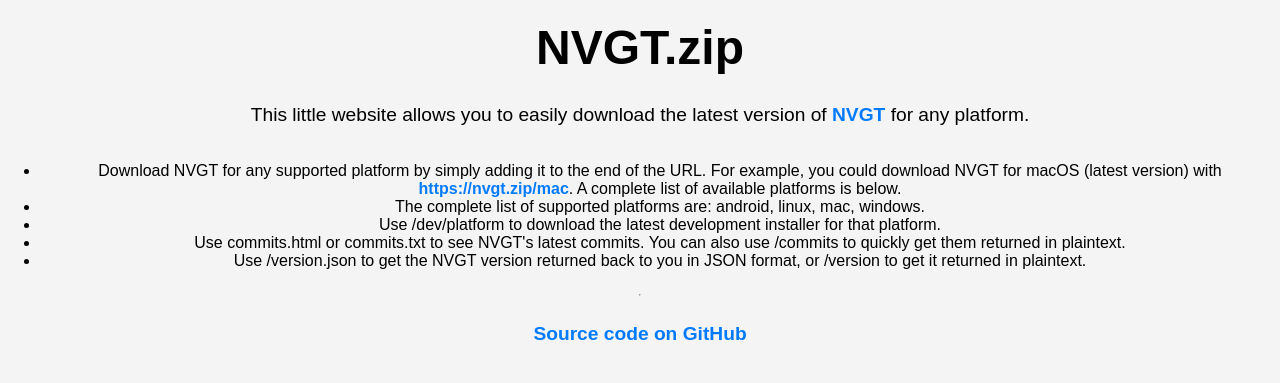
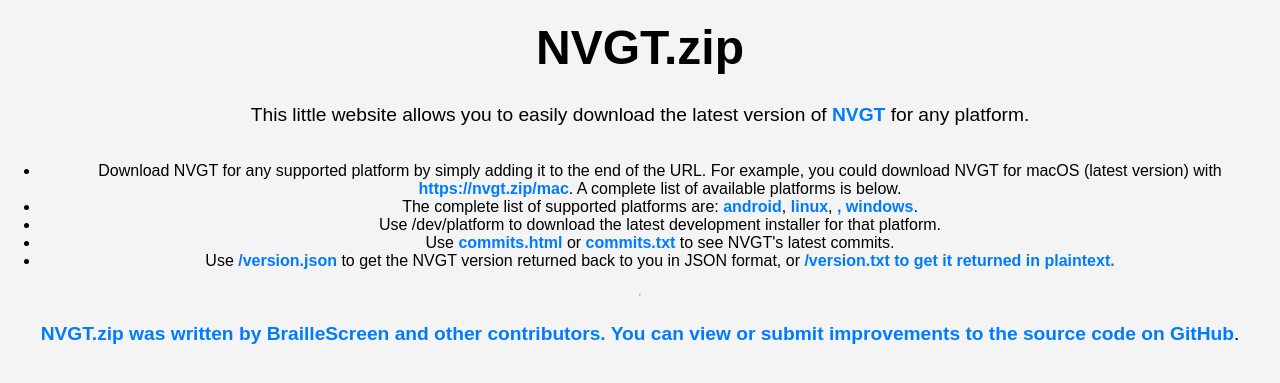
Before and after one commit to braillescreen/nvgt.zip, a Flask app: page / in a window 1280 px wide. Shown: the part 224-607 px from the top of the page. Run offline with Flask 3, Linux system fonts and the light colour scheme.

Commit message:
Improve homepage, add commits.txt endpoint

```diff
--- a/app.py
+++ b/app.py
@@ -91,6 +91,7 @@
 
 
 @app.route("/version")
+@app.route("/version.txt")
 def version_raw() -> ResponseReturnValue:
 	"""Return the latest version as raw text."""
 	return config.version_cache.get_or_fetch(fetch_nvgt_version)
--- a/templates/index.html
+++ b/templates/index.html
@@ -41,13 +41,13 @@
 		<p>This little website allows you to easily download the latest version of <a href="https://nvgt.gg">NVGT</a> for any platform.</p>
 		<ul>
 			<li>Download NVGT for any supported platform by simply adding it to the end of the URL. For example, you could download NVGT for macOS (latest version) with <a href="/mac">https://nvgt.zip/mac</a>. A complete list of available platforms is below.</li>
-			<li>The complete list of supported platforms are: android, linux, mac, windows.</li>
+			<li>The complete list of supported platforms are: <a href="/android">android</a>, <a href="/linux">linux</a>, <a href="/mac?>mac"</a>, <a href="/windows">windows</a>.</li>
 			<li>Use /dev/platform to download the latest development installer for that platform.</li>
-			<li>Use commits.html or commits.txt to see NVGT's latest commits. You can also use /commits to quickly get them returned in plaintext.</li>
-			<li>Use /version.json to get the NVGT version returned back to you in JSON format, or /version to get it returned in plaintext.</li>
+			<li>Use <a href="/commits.html">commits.html</a> or <a href="/commits.txt">commits.txt</a> to see NVGT's latest commits.</li>
+			<li>Use <a href="/version.json">/version.json</a> to get the NVGT version returned back to you in JSON format, or <a href="/version.txt">/version.txt to get it returned in plaintext.</li>
 		</ul>
 
 		<hr>
-		<p><a href="https://github.com/braillescreen/nvgt.zip">Source code on GitHub</a></p>
+		<p>NVGT.zip was written by BrailleScreen and other contributors. You can <a href="https://github.com/braillescreen/nvgt.zip">view or submit improvements to the source code on GitHub</a>.</p>
 	</body>
 </html>
```
